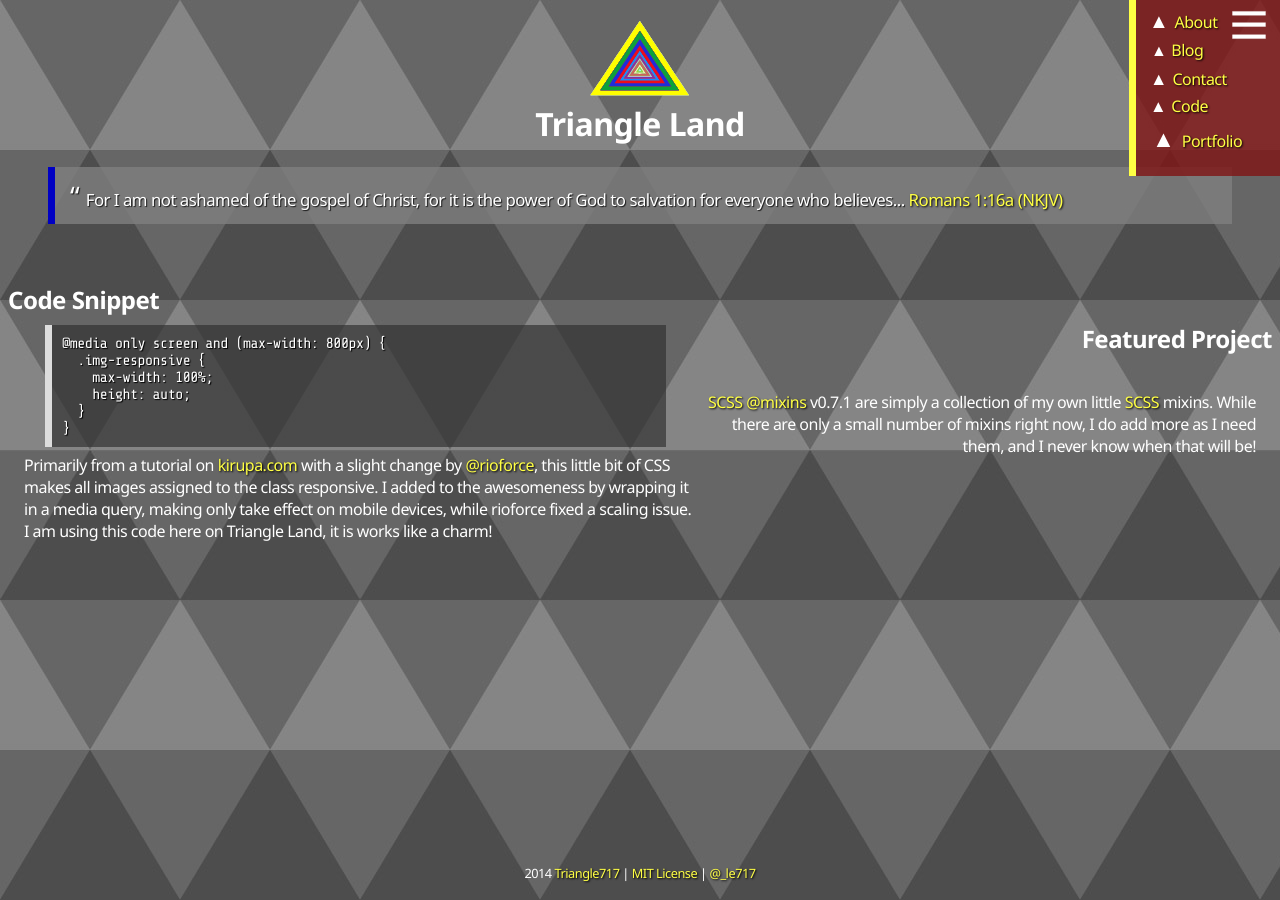
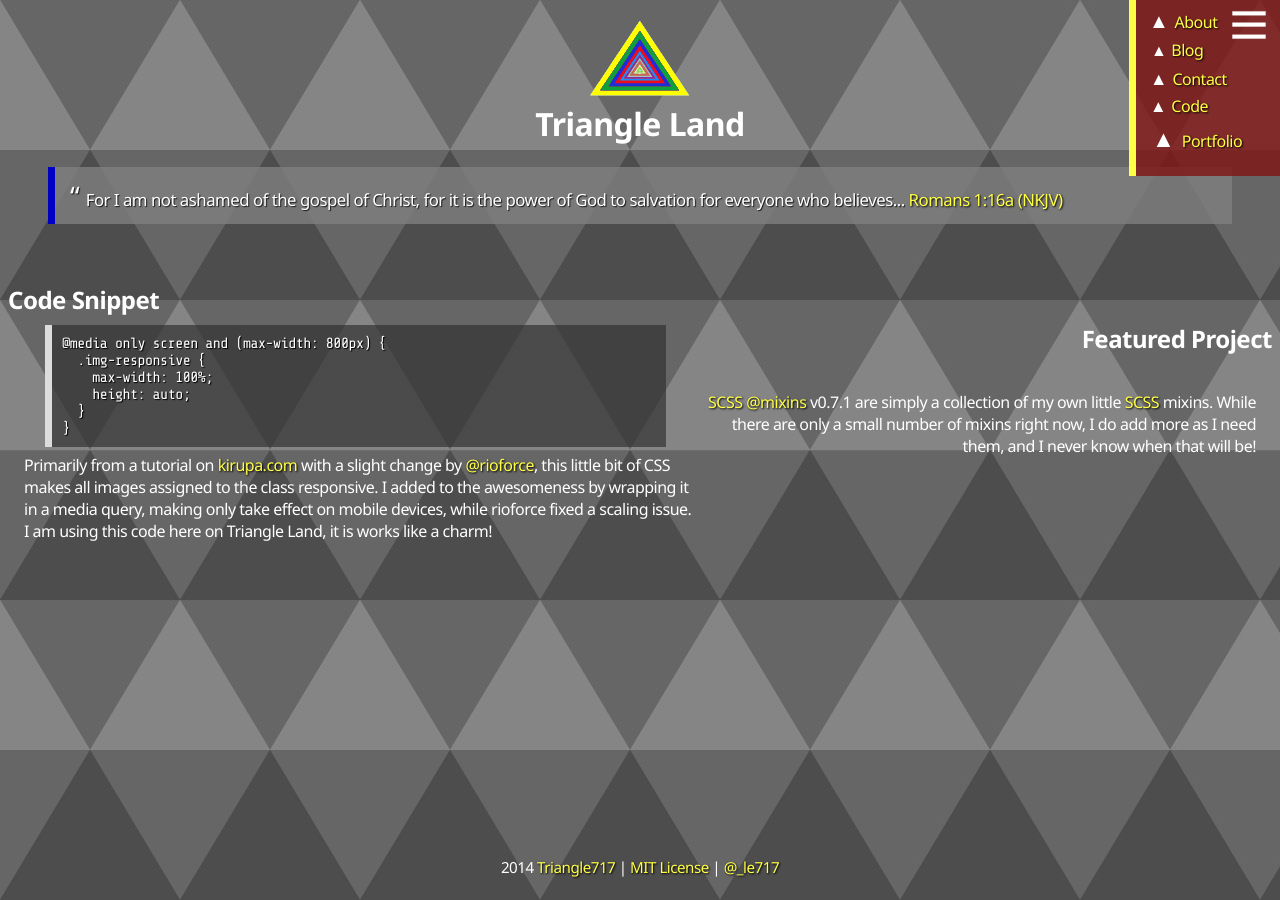
Before and after one commit to le717/le717.github.io, a Jekyll site: the page built from index.html, in a window 1280 px wide. Built offline with Jekyll 4.4.1, drawn with Linux system fonts in a browser that asks for light colours; nearby versions of some CDN libraries.

Commit message:
Convert to div'

```diff
--- a/_includes/footer.html
+++ b/_includes/footer.html
@@ -1,6 +1,6 @@
-<footer>
+<div class="footer">
   <p>2014 <a target="_blank" title="GitHub" href="{{ site.github.owner_url }}">Triangle717</a> |
     <a title="MIT License" href="/license/">MIT License</a> |
     <a target="_blank" title="Twitter" href="https://twitter.com/_le717">@_le717</a>
   </p>
-</footer>
+</div>
--- a/css/_base-elements.scss
+++ b/css/_base-elements.scss
@@ -38,9 +38,9 @@
 // ------- Footer
 // Sticky footer from http://mystrd.at/modern-clean-css-sticky-footer
 
-footer {
+.footer {
   @extend .text-center;
-  @extend .text-small;
+  font-size: 0.95em;
   position: absolute;
   left: 0;
   bottom: 0;
```
